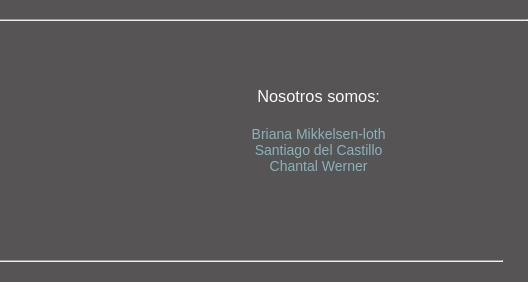
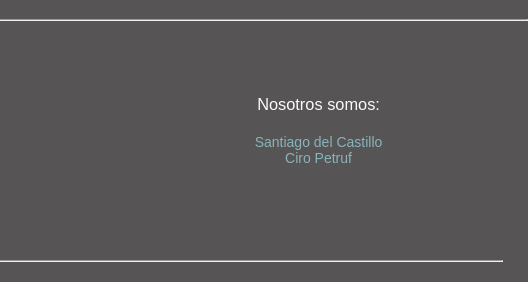
Before and after one commit to 7Delka/nuevo-de-casacas, a plain HTML site: page proye casacas/producto.html in a window 1280 px wide. Shown: the part 665-947 px from the top of the page, 752-1280 px from the left. Drawn offline with Linux system fonts and the light colour scheme; no server answers; a web font is replaced by a local one.

Commit message:
modificaciones en la estructura

```diff
--- a/proye casacas/producto.html
+++ b/proye casacas/producto.html
@@ -96,9 +96,8 @@
                 <div class="footer-k-3">
                     <h3>Nosotros somos:</h3>
                         <ul>
-                            <li>Briana Mikkelsen-loth</li>
                             <li>Santiago del Castillo</li>
-                            <li>Chantal Werner</li>
+                            <li>Ciro Petruf</li>
                         </ul>
                 </div>
             </div>
```
